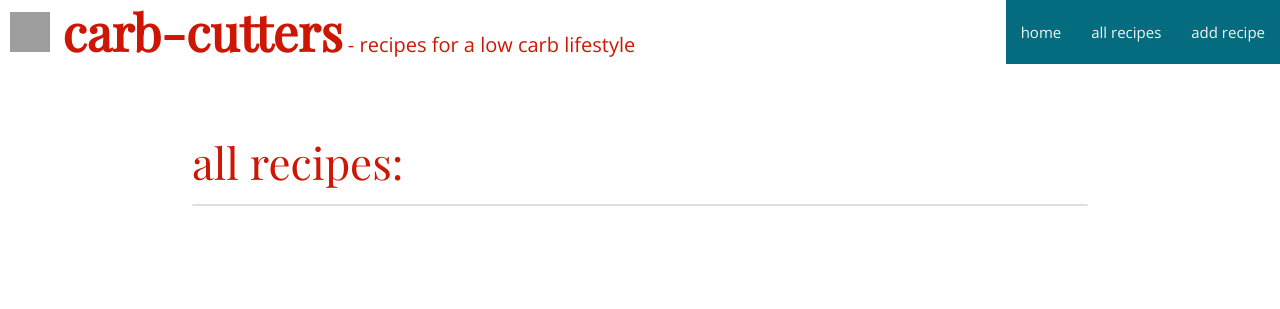
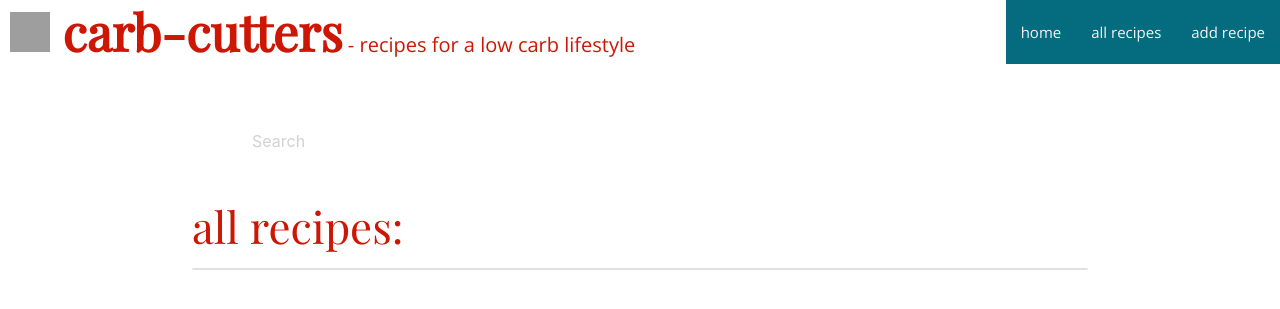
Before and after one commit to cvdebeer/ms3_cc, a Flask app: page /allrecipes in a window 1280 px wide. Shown: the top 309 px of the page. Run offline with Flask 2, Linux system fonts and the light colour scheme; data that the repository does not hold is empty; some libraries are stand-ins or nearby versions; grey boxes are pictures that could not be loaded.

Commit message:
search functionality not working

```diff
--- a/app.py
+++ b/app.py
@@ -3,6 +3,7 @@ from flask import Flask, jsonify, render_template, redirect, request, url_for
 import json
 from flask_pymongo import PyMongo
 from bson.objectid import ObjectId
+import re
 
 
 app = Flask(__name__)
@@ -212,6 +213,24 @@ def delete_recipe(recipe_id):
     return redirect(url_for('get_categories'))
 
 
+# referred to code from another student (spence barriball) at code institute and looked at code to help with search routing - https://github.com/5pence/recipeGlut
+@app.route('/search')
+def search():
+    """Provides logic for search bar"""
+    orig_query = request.args['query']
+    # using regular expression setting option for any case
+    query = {'$regex': re.compile('.*{}.*'.format(orig_query)), '$options': 'i'}
+    # find instances of the entered word in title, tags or ingredients
+    results = mongo.db.recipes.find({
+        '$or': [
+            {'recipe_name': query},
+            {'ingredients': query},
+            {'category_name': query},
+            {'method': query}
+        ]
+    })
+    return render_template('search.html', query=orig_query, results=results)
+
 if __name__ == "__main__":
     app.run(host=os.environ.get('IP'),
             port=int(os.environ.get('PORT')),
--- a/templates/allrecipes.html
+++ b/templates/allrecipes.html
@@ -1,17 +1,32 @@
 {% extends 'base.html'%} {% block content %}
 <div>
-<br>
-<br>
-<h3>all recipes:</h3>
+  <br>
+  <br>
+
+  <nav>
+    <div class="nav-wrapper">
+      <form id="search-form" action="{{url_for('search')}}">
+        <div class="input-field">
+          <input id="search" type="search" required placeholder="Search" name="query">
+          <label class="label-icon" for="search"><i class="material-icons">search</i></label>
+          <i class="material-icons">close</i>
+        </div>
+      </form>
+    </div>
+  </nav>
+  <h3>all recipes:</h3>
   <ul class="collection">
-  {% for recipe in recipes %}
+    {% for recipe in recipes %}
     <li class="collection-item avatar">
-      <img src="{{url_for('file', filename=recipe['image'] or "https://res.cloudinary.com/dgsqmdssi/image/upload/v1580049398/ccRecipes/cc_logo_mmjt5c.png")}}" alt="recipe-image" class="circle">
+      <img
+        src="{{url_for('file', filename=recipe['image'] or "https://res.cloudinary.com/dgsqmdssi/image/upload/v1580049398/ccRecipes/cc_logo_mmjt5c.png")}}"
+        alt="recipe-image" class="circle">
       <span class="title"><strong><u>{{recipe.recipe_name}}</u></strong></span>
       <p>Category: {{recipe.category_name}} <br>
-         Rating: {{recipe.rating}}
+        Rating: {{recipe.rating}}
       </p>
-      <a href="{{ url_for('recipe', recipe_id=recipe._id)}}" class="secondary-content"><i class="material-icons" id="pageview">pageview</i></a>
+      <a href="{{ url_for('recipe', recipe_id=recipe._id)}}" class="secondary-content"><i class="material-icons"
+          id="pageview">pageview</i></a>
     </li>
     {% endfor %}
   </ul>
```
Also changed, not shown: templates/search.html (added, +25 -0 lines).
